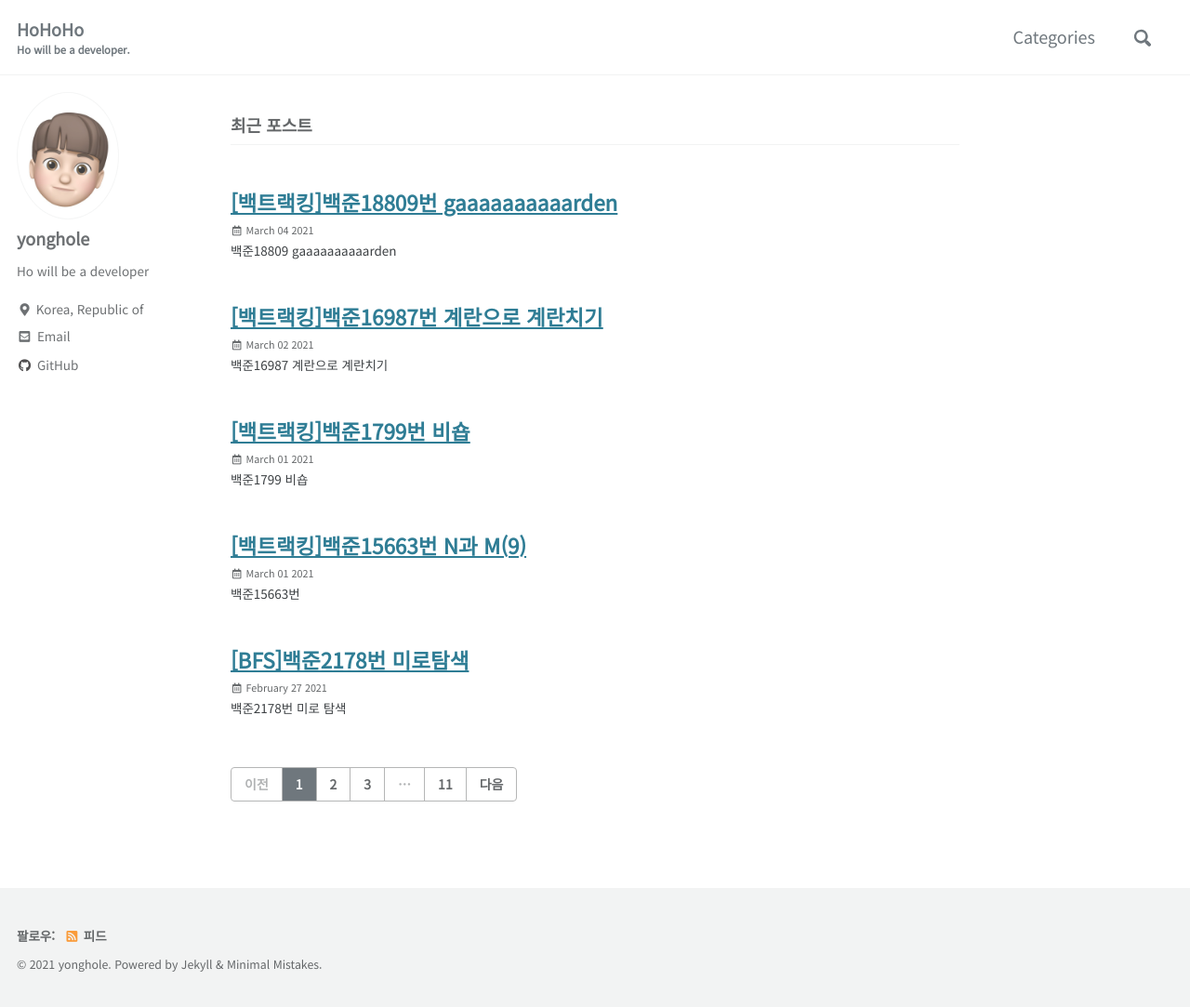
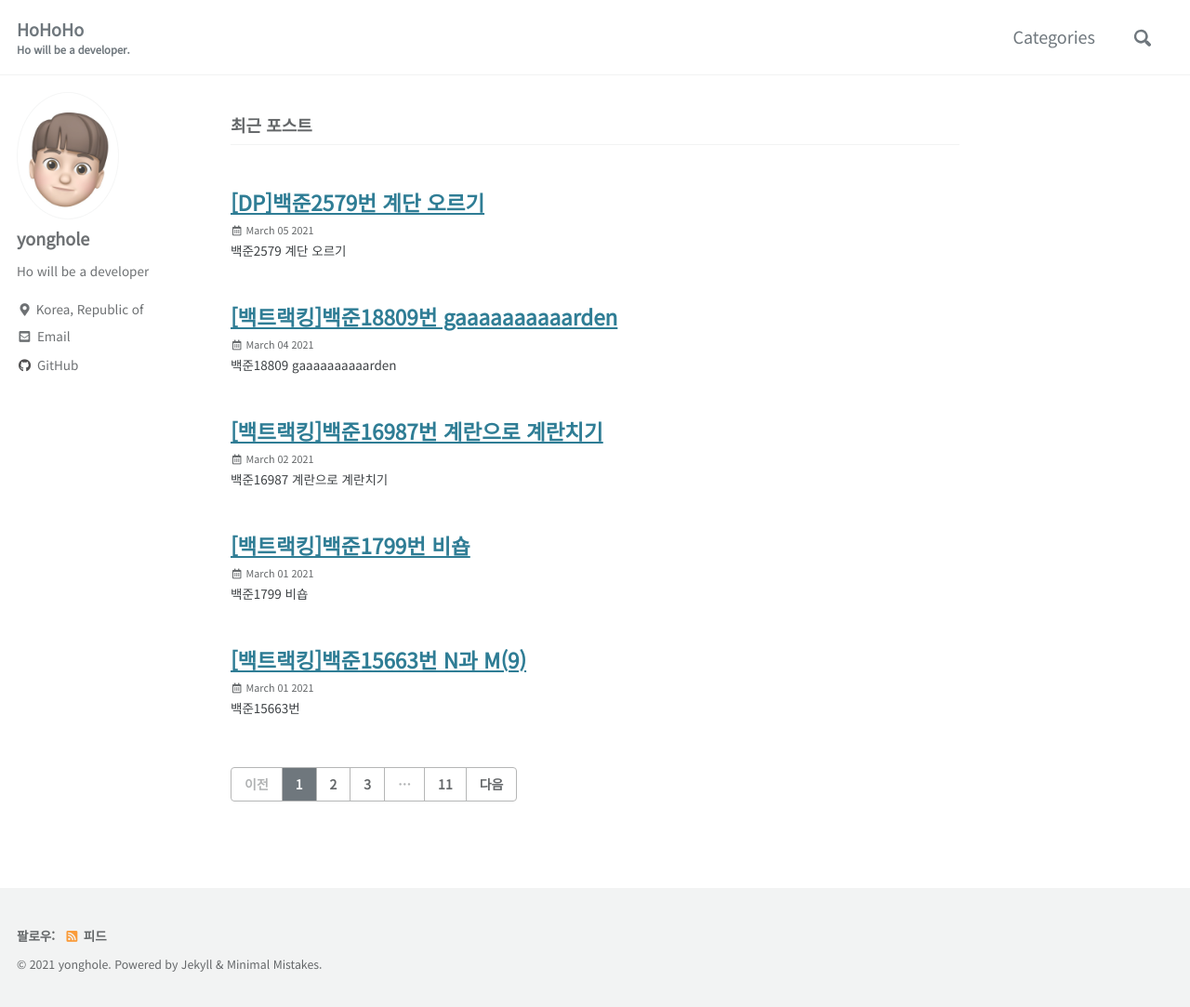
Before and after one commit to yonghole/yonghole.github.io, a Jekyll site: the page built from index.html, in a window 1280 px wide and 1083 px high. Shown: the whole window at 93% size. Built offline with Jekyll 4.4.1, drawn with Linux system fonts in a browser that asks for light colours; cached includes are drawn as plain includes; the list of posts is cut into pages by our own code.

Commit message:
Update and rename 백준2579 계단 오르기 e7e5a09ab9b74c9292c9e8107bb72beb.md to 2021-03-05-BOJ2579.md

```diff
--- a/_posts/백준2579 계단 오르기 e7e5a09ab9b74c9292c9e8107bb72beb.md
+++ b/_posts/2021-03-05-BOJ2579.md
@@ -1,3 +1,8 @@
+---
+title: "[DP]백준2579번 계단 오르기"
+date: 2021-03-05 23:50:30
+categories: Algorithm
+---
 # 백준2579 계단 오르기
 
 ![%E1%84%87%E1%85%A2%E1%86%A8%E1%84%8C%E1%85%AE%E1%86%AB2579%20%E1%84%80%E1%85%A8%E1%84%83%E1%85%A1%E1%86%AB%20%E1%84%8B%E1%85%A9%E1%84%85%E1%85%B3%E1%84%80%E1%85%B5%20e7e5a09ab9b74c9292c9e8107bb72beb/_2021-03-05__11.27.03.png](%E1%84%87%E1%85%A2%E1%86%A8%E1%84%8C%E1%85%AE%E1%86%AB2579%20%E1%84%80%E1%85%A8%E1%84%83%E1%85%A1%E1%86%AB%20%E1%84%8B%E1%85%A9%E1%84%85%E1%85%B3%E1%84%80%E1%85%B5%20e7e5a09ab9b74c9292c9e8107bb72beb/_2021-03-05__11.27.03.png)
```
